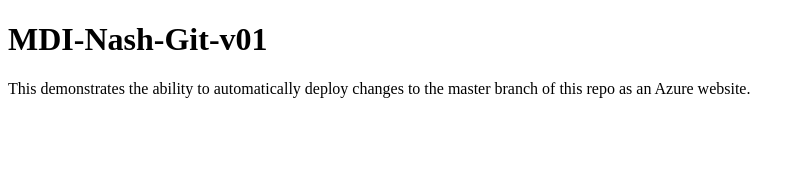
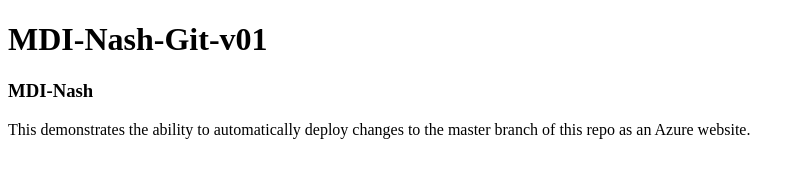
Before and after one commit to prsolans/MDI-Nash-Git-v0.1, a plain HTML site: page index.html in a window 1280 px wide. Shown: the whole page, without its empty margins (0-805 px from the left). Drawn offline with Linux system fonts and the light colour scheme.

```diff
--- a/HtmlPage.html
+++ b/index.html
@@ -4,7 +4,10 @@
     <title>MDI-Nash-Git-v01</title>
 </head>
 <body>
+
+
     <h1>MDI-Nash-Git-v01</h1>
+    <h3>MDI-Nash</h3>
     <p>This demonstrates the ability to automatically deploy changes to the master branch of this repo as an Azure website.</p>
 </body>
 </html>
```
